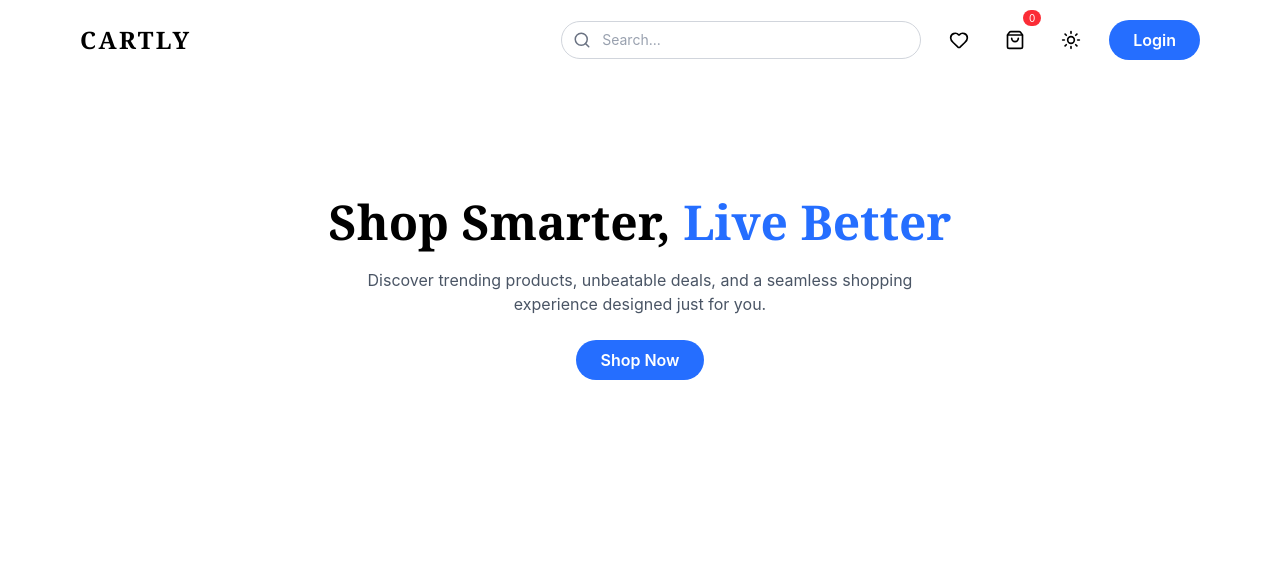
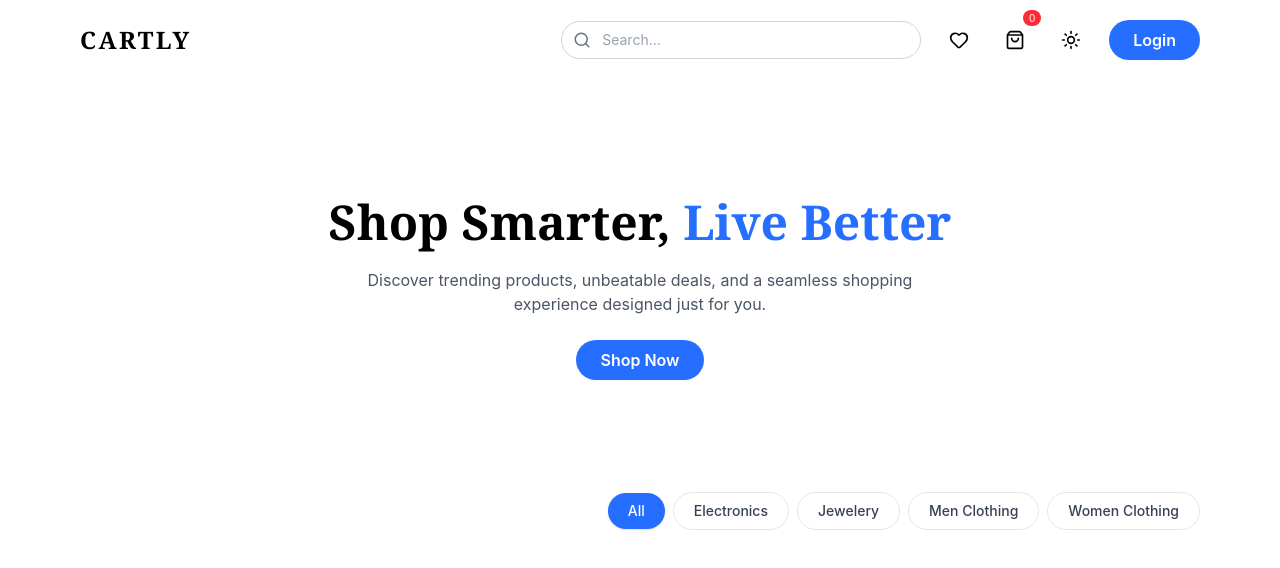
Before and after one commit to maaz-afzal/cartly, a React (Vite) app: page / in a window 1280 px wide. Shown: the top 568 px of the page. Built offline with nearby package versions, Linux system fonts and the light colour scheme.

Commit message:
add filter section with reusable Button component

```diff
--- /dev/null
+++ b/src/components/ui/Button.jsx
@@ -0,0 +1,14 @@
+import React from "react";
+
+const Button = ({ label, isActive, onClick }) => {
+  return (
+    <button
+      className={`px-5 py-2 rounded-full text-sm font-medium cursor-pointer ${isActive ? "bg-[#256EFF] text-white hover:opacity-90 shadow-sm transition" : "bg-white border border-gray-200 text-gray-700 hover:border-[#256EFF] hover:text-[#256EFF] hover:bg-blue-50 transition"}`}
+      onClick={onClick}
+    >
+      {label}
+    </button>
+  );
+};
+
+export default Button;
--- a/src/pages/Home.jsx
+++ b/src/pages/Home.jsx
@@ -1,3 +1,5 @@
+import Button from "../components/ui/Button";
+
 const Home = () => {
   return (
     <div className="w-full max-w-6xl mx-auto mt-8 px-4">
@@ -18,6 +20,15 @@ const Home = () => {
           </button>
         </div>
       </section>
+
+      {/* Filter Section */}
+      <section className="mt-8 flex flex-wrap justify-end items-center gap-2">
+        <Button label="All" isActive={true} />
+        <Button label="Electronics" isActive={false} />
+        <Button label="Jewelery" isActive={false} />
+        <Button label=" Men Clothing" isActive={false} />
+        <Button label="Women Clothing" isActive={false} />
+      </section>
     </div>
   );
 };
```
